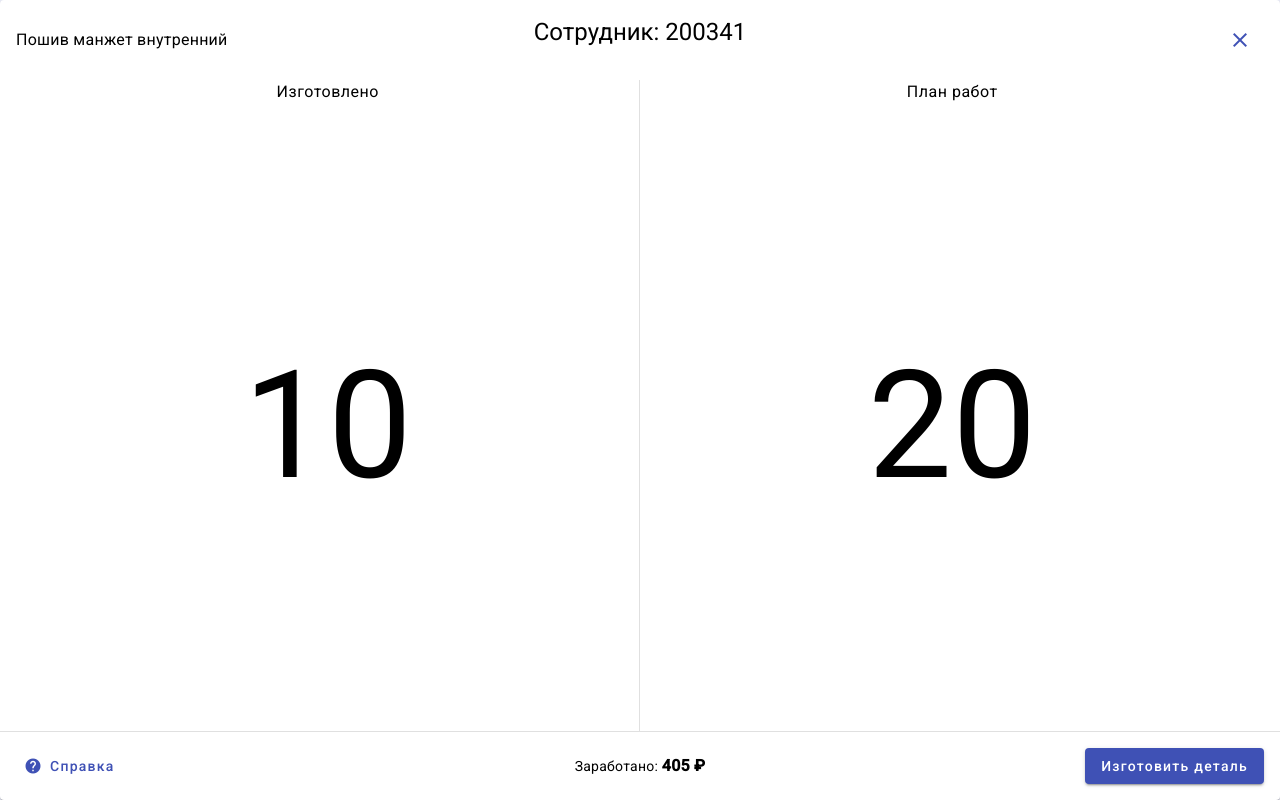
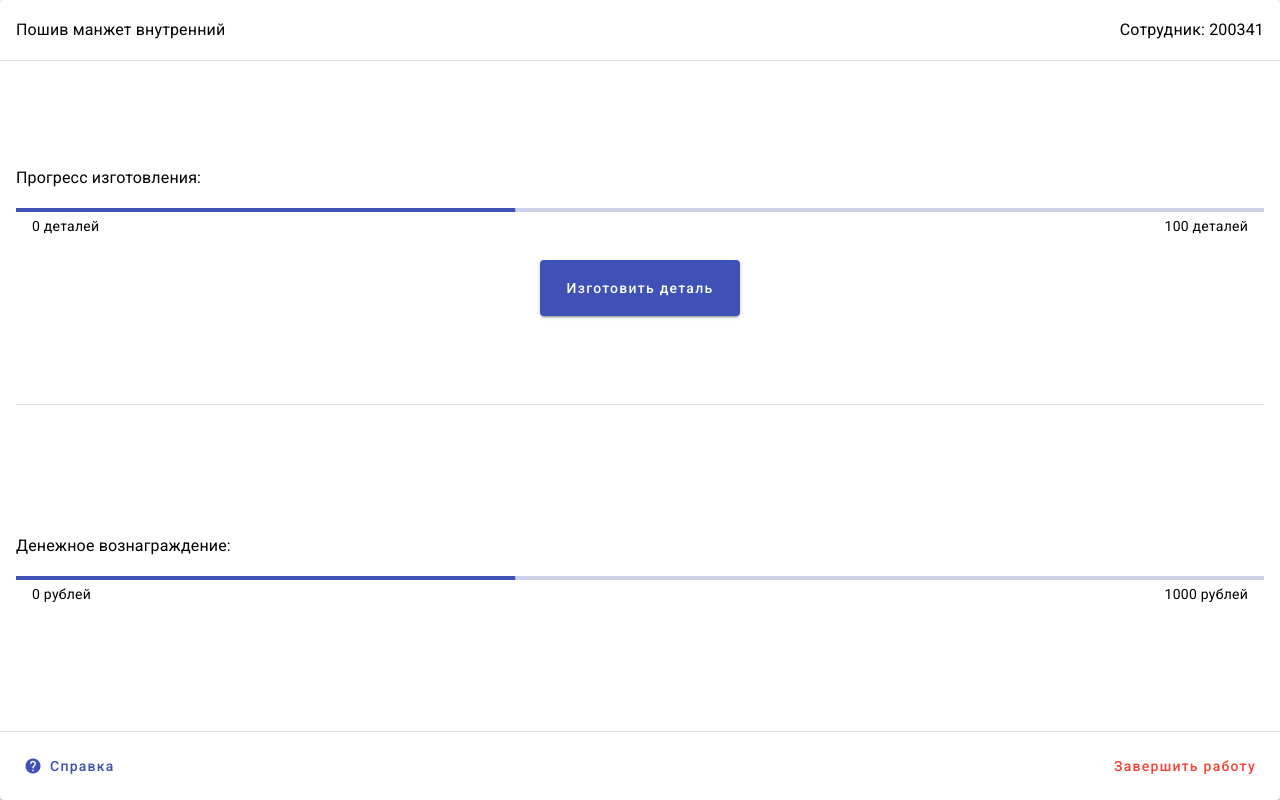
Before and after one commit to verfenders/aigul-unlimited, an Angular app: page / in a window 1280 px wide. Built offline with nearby package versions, Linux system fonts and the light colour scheme.

Commit message:
update progress design

```diff
--- a/src/features/main-screentable/main-screentable.component.html
+++ b/src/features/main-screentable/main-screentable.component.html
@@ -1,46 +1,62 @@
 <div class="main-card">
+  <div>
     <header class="main-card-header">
       <div class="main-card-header__points">
-      <span class="main-card-header__points-text" matTooltip="Тип операции"
-        >Пошив манжет внутренний</span
+        <h3
+          matTooltip="Тип операции"
         >
+          Пошив манжет внутренний
+        </h3>
       </div>
 
-    <div class="main-card-header__name"><h1>Сотрудник: 200341</h1></div>
-
-    <div class="main-card-header__settings">
-      <button mat-icon-button color="primary" matTooltip="Завершить сессию">
-        <mat-icon>close</mat-icon>
-      </button>
+      <div class="main-card-header__name"><h3>Сотрудник: 200341</h3></div>
+    </header>
+    <mat-divider></mat-divider>
   </div>
-  </header>
   <div class="main-card-body">
-    <div class="main-card-body__counter">
-      <div class="main-card-body__done">
-        <div class="main-card-body__title"><h4>Изготовлено</h4></div>
-        <div class="main-card-body__number-wrapper">
-          <span class="main-card-body__number">10</span>
+    <div class="main-card-body__section">
+      <h3 class="main-card-body__section-name">Прогресс изготовления:</h3>
+      <section>
+        <mat-progress-bar
+          color="primary"
+          mode="determinate"
+          value="40">
+        </mat-progress-bar>
+        <div class="progress-bar-counter">
+          <span>0 деталей</span>
+          <span>100 деталей</span>
         </div>
+      </section>
+      <button class="do-detail-button" mat-raised-button color="primary">Изготовить деталь</button>
     </div>
-      <mat-divider vertical></mat-divider>
-      <div class="main-card-body__plan">
-        <div class="main-card-body__title"><h4>План работ</h4></div>
-        <div class="main-card-body__number-wrapper">
-          <span class="main-card-body__number">20</span>
+    <mat-divider></mat-divider>
+    <div class="main-card-body__section">
+      <h3 class="main-card-body__section-name">Денежное вознаграждение:</h3>
+      <section>
+        <mat-progress-bar
+          color="primary"
+          mode="determinate"
+          value="40">
+        </mat-progress-bar>
+        <div class="progress-bar-counter">
+          <span>0 рублей</span>
+          <span>1000 рублей</span>
         </div>
-      </div>
+      </section>
     </div>
   </div>
   <mat-divider></mat-divider>
-  <div class="main-card-footer">
+  <footer class="main-card-footer">
     <div class="main-card-footer__faq">
-      <button mat-button color="primary" (click)="openFaq()"><mat-icon>help</mat-icon> Справка</button>
-    </div>
-    <div class="main-card-footer__money">
-      <span>Заработано: <strong>405 ₽</strong></span>
+      <button mat-button color="primary" (click)="openFaq()">
+        <mat-icon>help</mat-icon>
+        Справка
+      </button>
     </div>
     <div class="main-card-footer__manufacture">
-      <button mat-raised-button color="primary">Изготовить деталь</button>
+      <button mat-button color="warn" matTooltip="Завершить сессию">
+        Завершить работу
+      </button>
     </div>
+  </footer>
 </div>
-</div>
--- a/src/features/main-screentable/main-screentable.component.scss
+++ b/src/features/main-screentable/main-screentable.component.scss
@@ -11,60 +11,48 @@
     padding: 16px 16px 0;
     flex-shrink: 0;
 
-    &__points, &__name, &__settings {
-      width: 30%;
-    }
-
     &__points {
       text-align: start;
-
-      &-text {
-        font-size: 16px;
-        font-weight: 400;
-      }
     }
 
     &__name {
       text-align: center;
     }
-
-    &__settings {
-      text-align: end;
-    }
   }
 
   .main-card-body {
-    flex: 1 0 auto;
+    display: flex;
+    flex-direction: column;
+    justify-content: space-around;
+    height: 100%;
     user-select: none;
     padding: 16px 16px 0;
 
-    &__counter {
+    &__section {
+      text-align: center;
       height: 100%;
       display: flex;
-      justify-content: space-evenly;
+      flex-direction: column;
+      justify-content: center;
     }
 
-    &__number {
-      line-height: 150px;
-      font-size: 150px;
+    &__section-name {
+      text-align: left;
     }
 
-    &__done,
-    &__plan {
+    .progress-bar-counter {
       display: flex;
-      flex-direction: column;
-      align-items: center;
+      justify-content: space-between;
+      padding-right: 16px;
+      padding-left: 16px;
+      padding-top: 4px;
     }
 
-    &__title {
-      flex-shrink: 0;
-    }
-
-    &__number-wrapper {
-      flex: 1 0 auto;
-
-      display: flex;
-      align-items: center;
+    .do-detail-button {
+      margin-top: 24px;
+      width: 200px;
+      height: 56px;
+      align-self: center;
     }
   }
 
@@ -77,7 +65,7 @@
     align-items: center;
     justify-content: space-between;
 
-    &__manufacture, &__money, &__faq {
+    &__manufacture, &__faq {
       width: 30%;
     }
 
@@ -85,17 +73,8 @@
       text-align: start;
     }
 
-    &__money {
-      text-align: center;
-
-      strong {
-        font-size: 16px;
-      }
-    }
-
     &__manufacture {
       text-align: end;
     }
-
   }
 }
```
Also changed, not shown: src/features/main-screentable/main-screentable.component.ts (+12 -5 lines). Lines whose indentation alone changed are shown as unchanged.
